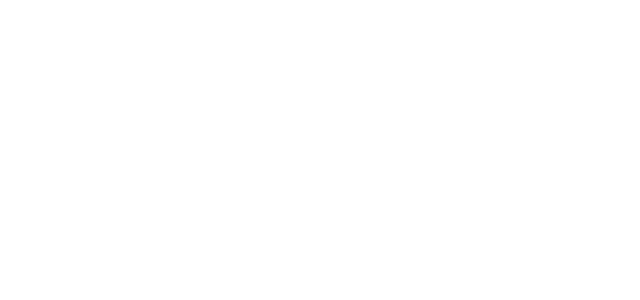
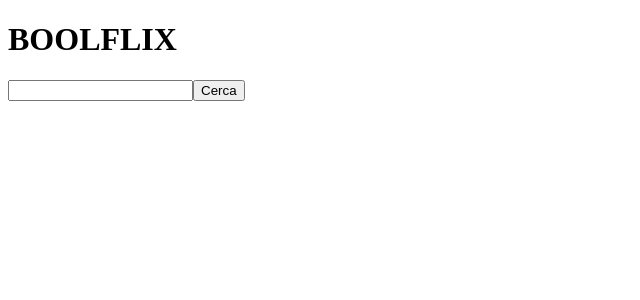
Before and after one commit to MarcoGranata9/vite-boolflix, a Vue app: page / in a window 1280 px wide. Shown: the top 300 px of the page, without its empty margins (0-640 px from the left). Built offline with nearby package versions, Linux system fonts and the light colour scheme.

Commit message:
add: appheader componet event

```diff
--- a/package.json
+++ b/package.json
@@ -10,6 +10,7 @@
   },
   "dependencies": {
     "@fortawesome/fontawesome-free": "^6.5.0",
+    "axios": "^1.6.2",
     "vue": "^3.3.8"
   },
   "devDependencies": {
--- a/src/App.vue
+++ b/src/App.vue
@@ -1,15 +1,27 @@
 <script>
+import axios from "axios";
+import {store} from "./store.js";
+import AppHeader from "./components/AppHeader.vue";
+
 export default {
   data() {
     return {
+      store,
+    }
+  },
+  components: {
+    AppHeader,
+  },
+  methods: {
+    searchFunction() {
 
     }
-  }
+  },
 }
 </script>
 
 <template>
-
+  <AppHeader @searchText="searchFunction"/>
 </template>
 
 <style lang="scss">
--- a/src/components/AppHeader.vue
+++ b/src/components/AppHeader.vue
@@ -0,0 +1,22 @@
+<script>
+import { store } from '../store';
+export default {
+    data() {
+        return {
+            store,
+        }
+    }
+}
+</script>
+
+<template>
+    <header>
+        <h1>BOOLFLIX</h1>
+        <input type="text" v-model="store.searchText">
+        <button @click="$emit('searchText')">Cerca</button>
+    </header>
+</template>
+
+<style lang="scss" scoped>
+
+</style>
```
Also changed, not shown: src/components/AppMovieList.vue (+11 -0 lines), 1 other file (tests, documents, lock files or other folders).
